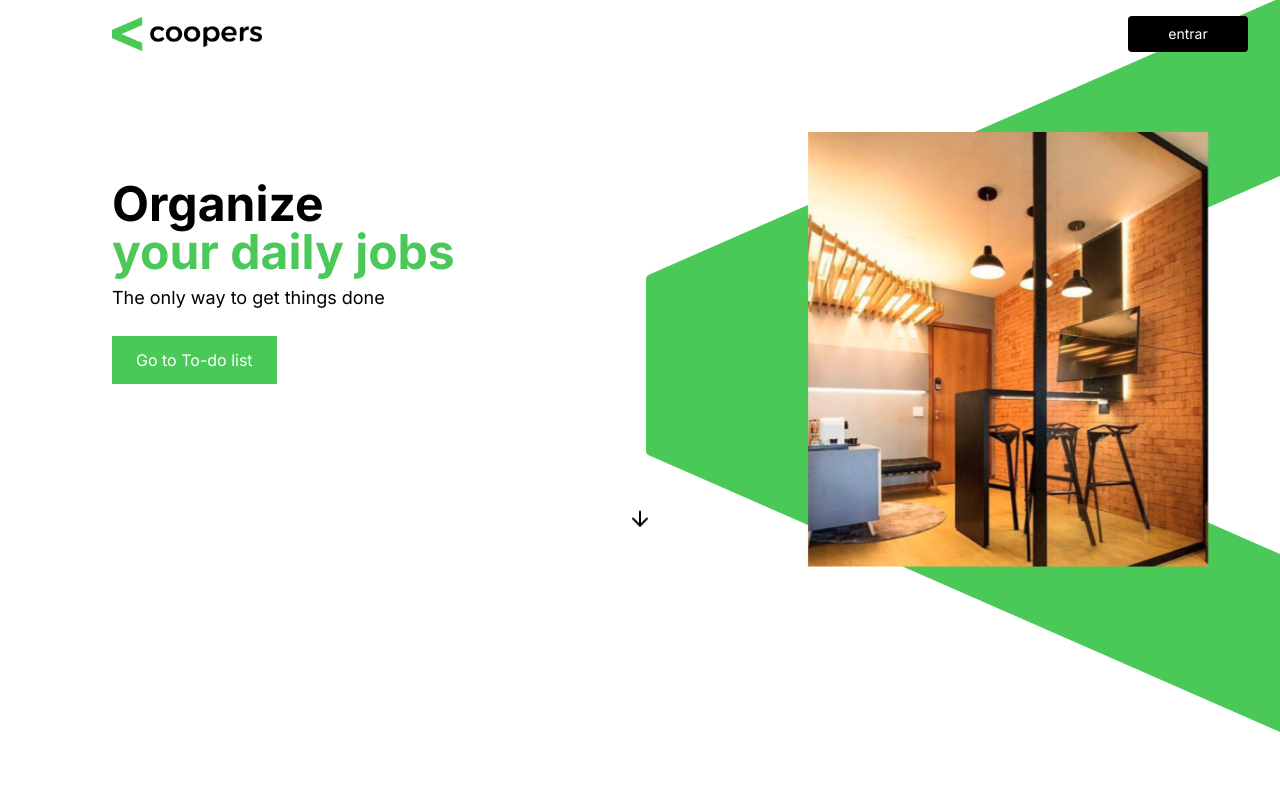
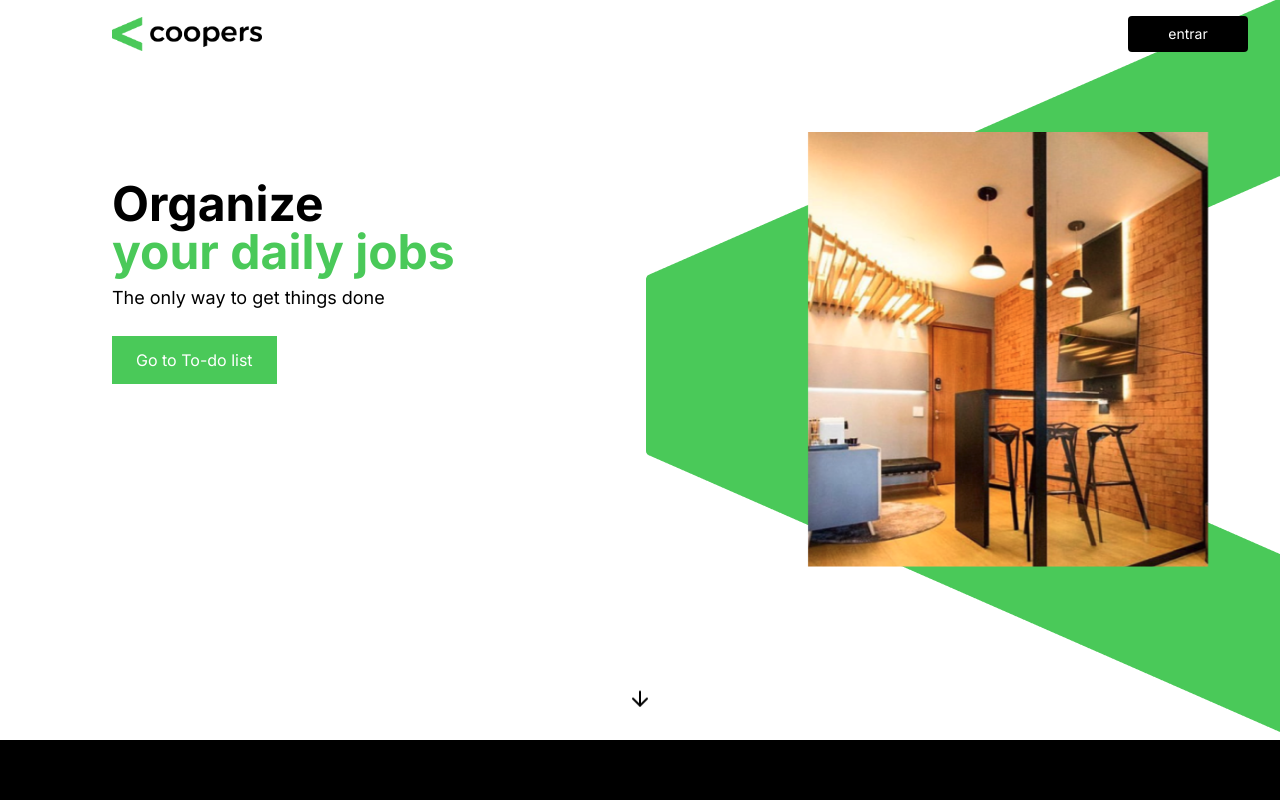
Before and after one commit to PedroRoza/coopers-page, a Next.js app: page / in a window 1280 px wide. Shown: the top 800 px of the page. Built offline with nearby package versions, Linux system fonts and the light colour scheme.

Commit message:
correcao da main section

```diff
--- a/components/Hero.tsx
+++ b/components/Hero.tsx
@@ -3,7 +3,7 @@ import Link from "next/link";
 
 export default function Hero() {
   return (
-    <section className="relative w-full h-screen bg-white">
+    <section className="relative w-full h-[84vh] bg-white">
       <div className="md:-top-[70px] hidden sm:block h-screen absolute right-0">
         <div className="z-0">
           <Image
@@ -15,6 +15,7 @@ export default function Hero() {
           />
         </div>
       </div>
+
       <div className="container mx-auto px-4 py-12 md:py-16 flex flex-col md:flex-row items-center">
         <div className="w-full md:w-1/2 z-10 md:pl-24">
           <h1 className="text-4xl md:text-5xl  font-bold mb-2">
@@ -55,7 +56,7 @@ export default function Hero() {
         </div>
       </div>
 
-      <div className="flex justify-center mt-4 mb-12">
+       <div className="w-full py-6 flex justify-center absolute bottom-0 left-0 right-0">
         <svg
           xmlns="http://www.w3.org/2000/svg"
           width="24"
```
